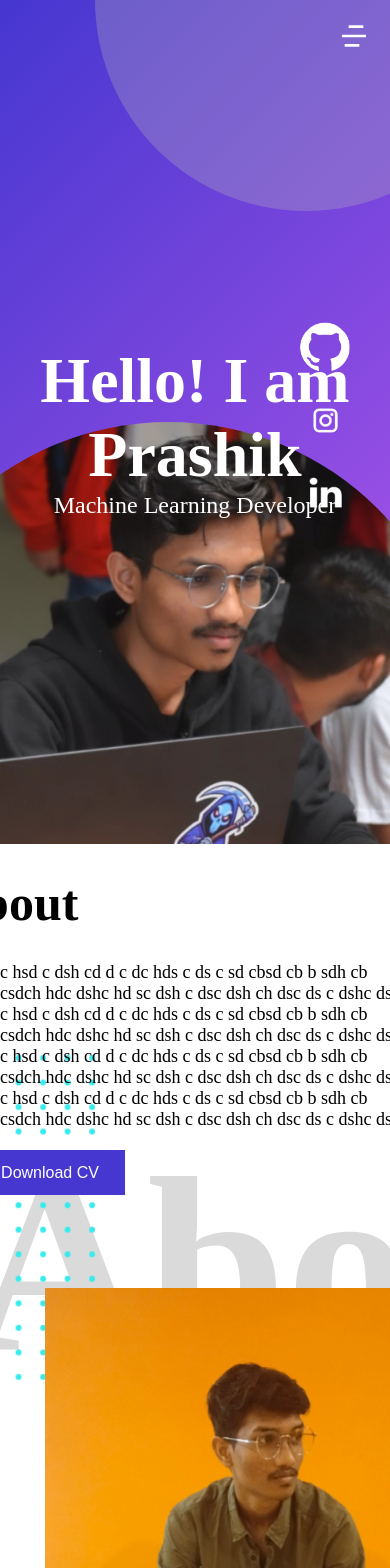
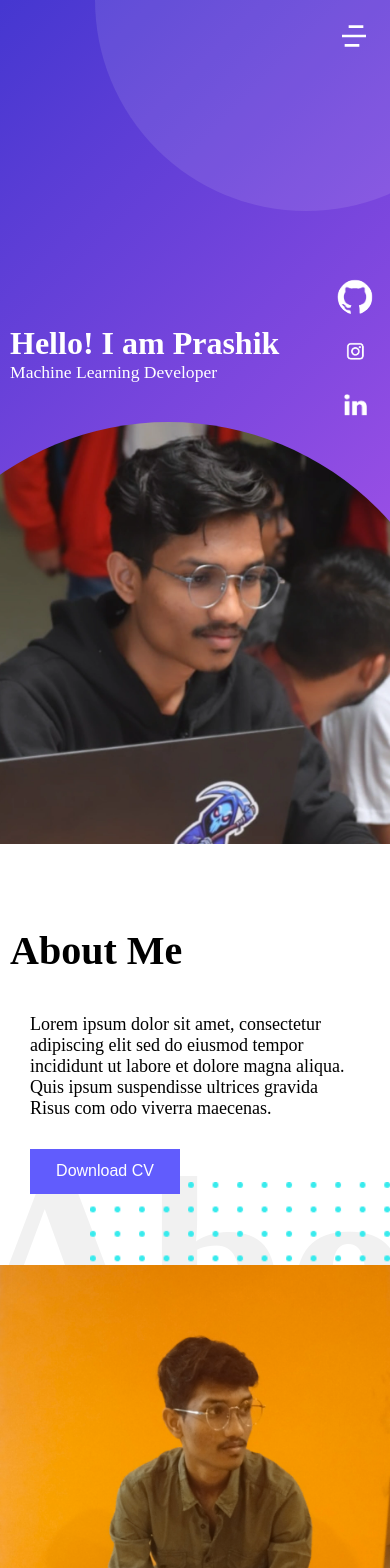
Before and after one commit to PrashikBhimte/Portfolio, a React (Create React App) app: page / in a window 390 px wide. Shown: the top 1568 px of the page. Built offline with nearby package versions, Linux system fonts and the light colour scheme.

Commit message:
home and about section are mader responcive

```diff
--- a/src/App.css
+++ b/src/App.css
@@ -11,7 +11,7 @@ body {
 .watermark {
     width: 600px;
     height: 300px;
-    color: rgb(219, 218, 218);
+    color: #F1F1F1;
     font-size: 250px;
     position: absolute;
     top: 0;
--- a/src/Components/About.css
+++ b/src/Components/About.css
@@ -14,7 +14,7 @@
     justify-content: flex-end;
     align-items: flex-end;
     margin: 0;
-    padding: 0;
+    padding: 10px;
 }
 
 #about_pic_img {
@@ -39,11 +39,15 @@
     height: 400px;
     z-index: 10;
     margin: 0;
-    padding: 0;
+    padding: 10px;
+    display: flex;
+    flex-direction: column;
+    justify-content: center;
+    align-items: flex-start;
 }
 
 #about_info h1 {
-    font-size: 50px;
+    font-size: 40px;
     margin: 30px 0px;
 }
 
@@ -55,7 +59,7 @@
 #about_info button {
     width: 150px;
     height: 45px;
-    background-color: #4537D0;
+    background-color: #615CFD;
     display: flex;
     justify-content: center;
     align-items: center;
@@ -69,4 +73,25 @@
     #about {
         flex-direction: column;
     }
+    #about_pic {
+        width: 100vw;
+        max-width: 500px;
+        height: 50vh;
+        padding: 0;
+    }
+    #about_pic_img {
+        width: 100%;
+        height: 100%;
+    }
+    #color_grid {
+        right: 0;
+        top: 40vh;
+    }
+    #about_info {
+        width: 100%;
+        max-width: 500px;
+    }
+    #about_info h1 {
+        margin: 30px 10px;
+    }
 }
--- a/src/Components/About.jsx
+++ b/src/Components/About.jsx
@@ -6,11 +6,8 @@ export default function About() {
   return (
     <div id='about'>
       <div id="about_info">
-        <h1>About</h1>
-        <p>dskc hsd c dsh cd d c dc hds c ds c sd cbsd cb b  sdh cb dshcsdch hdc dshc hd sc dsh c dsc dsh ch dsc ds c dshc ds c
-        dskc hsd c dsh cd d c dc hds c ds c sd cbsd cb b  sdh cb dshcsdch hdc dshc hd sc dsh c dsc dsh ch dsc ds c dshc ds c
-        dskc hsd c dsh cd d c dc hds c ds c sd cbsd cb b  sdh cb dshcsdch hdc dshc hd sc dsh c dsc dsh ch dsc ds c dshc ds c
-        dskc hsd c dsh cd d c dc hds c ds c sd cbsd cb b  sdh cb dshcsdch hdc dshc hd sc dsh c dsc dsh ch dsc ds c dshc ds c
+        <h1>About Me</h1>
+        <p>Lorem ipsum dolor sit amet, consectetur adipiscing elit sed do eiusmod tempor incididunt ut labore et dolore magna aliqua. Quis ipsum suspendisse ultrices gravida Risus com odo viverra maecenas.
         </p>
         <button>Download CV</button>
       </div>
--- a/src/Components/Home.css
+++ b/src/Components/Home.css
@@ -20,7 +20,7 @@
     position: absolute;
     top: -25vh;
     right: -15vh;
-    background-color: rgba(184, 184, 184, 0.295);
+    background-color: rgba(255, 255, 255, 0.1);
     z-index: 0;
 }
 
@@ -48,16 +48,18 @@
     justify-content: center;
     align-items: center;
     flex-direction: column;
+    padding-bottom: 150px;
+    padding-left: 150px;
 }
 
 #home_header h1 {
     margin-bottom: 0;
-    font-size: 64px;
+    font-size: 4rem;
 }
 
 #home_header p {
     margin-top: 0;
-    font-size: 24px;
+    font-size: 2rem;
 }
 
 #social_links {
@@ -108,4 +110,32 @@
     #grid {
         display: none;
     }
+    #home_header {
+        align-items: flex-start;
+        padding: 10px;
+        padding-bottom: 150px;
+    }
+    #home_header h1 {
+        font-size: 3rem;
+    }
+    #home_header p {
+        font-size: 1.8rem;
+    }
 }
+
+@media screen and (max-width : 600px) {
+    #home_header h1 {
+        font-size: 2rem;
+    }
+    #home_header p {
+        font-size: 1.1rem;
+    }
+    #social_links {
+        height: 150px;
+        padding-bottom: 150px;
+        right: 20px;
+    }
+    #social_links img {
+        scale: 0.7;
+    }
+}
--- a/src/Components/MainPage.css
+++ b/src/Components/MainPage.css
@@ -13,7 +13,7 @@
 }
 
 #menu_open, #menu_close {
-    z-index: 10;
+    z-index: 101;
     font-size: 32px;
     position: absolute;
     top: 20px;
--- a/src/Components/Navbar.css
+++ b/src/Components/Navbar.css
@@ -9,7 +9,7 @@
     justify-content: space-evenly;
     align-items: center;
     color: white;
-    z-index: 9;
+    z-index: 100;
 }
 
 #navbar h1 {
@@ -39,7 +39,7 @@
 #navbar button {
     width: 150px;
     height: 45px;
-    background-color: #4537D0;
+    background-color: #D465EF;
     display: flex;
     justify-content: center;
     align-items: center;
@@ -58,13 +58,40 @@
 
 @media screen and (max-width : 1000px) {
     #navbar {
+        top: 0;
+        right: 0;
         display: none;
         height: 100vh;
         flex-direction: column;
         background-color: rgba(0, 0, 0, 0.89);
+        animation-name: navbar_ani;
+        animation-duration: 0.5s;
+        animation-timing-function: linear;
     }
     #navbar ul {
         flex-direction: column;
         padding: 0;
     }
+    #navbar h1 {
+        z-index: 10;
+        position: absolute;
+        top: 25px;
+        left: 20px;
+        color: white;
+        margin: 0;
+    }
+    @keyframes navbar_ani {
+        0% {
+            width: 50px;
+            height: 50px;
+            border-bottom-left-radius: 50%;
+            opacity: 0;
+        }
+        100% {
+            width: 100%;
+            height: 100%;
+            border-bottom-left-radius: 0;
+            opacity: 1;
+        }
+    }
 }
--- a/src/Components/Navbar.jsx
+++ b/src/Components/Navbar.jsx
@@ -2,16 +2,26 @@ import React from 'react';
 import "./Navbar.css";
 
 export default function Navbar() {
+
+  const handleClickClose = () => {
+    if (window.innerWidth < 1000) {
+      document.getElementById('navbar').style.display = "none";
+      document.getElementById('menu_close').style.display = "none";
+      document.getElementById('menu_open').style.display = "block";
+      document.body.style.overflowY = "scroll";
+    }
+  }
+
   return (
     <div id='navbar'>
         <h1>Prashik</h1>
         <ul>
-            <li><a href='#home'>Home</a></li>
-            <li><a href='#about'>About</a></li>
-            <li><a href='#skills'>Skills</a></li>
-            <li><a href='#education'>Education</a></li>
-            <li><a href='#projects'>projects</a></li>
-            <li><a href='#certificates'>Certificates</a></li>
+            <li><a onClick={handleClickClose} href='#home'>Home</a></li>
+            <li><a onClick={handleClickClose} href='#about'>About</a></li>
+            <li><a onClick={handleClickClose} href='#skills'>Skills</a></li>
+            <li><a onClick={handleClickClose} href='#education'>Education</a></li>
+            <li><a onClick={handleClickClose} href='#projects'>projects</a></li>
+            <li><a onClick={handleClickClose} href='#certificates'>Certificates</a></li>
         </ul>
         <button>Contact Me</button>
     </div>
```
